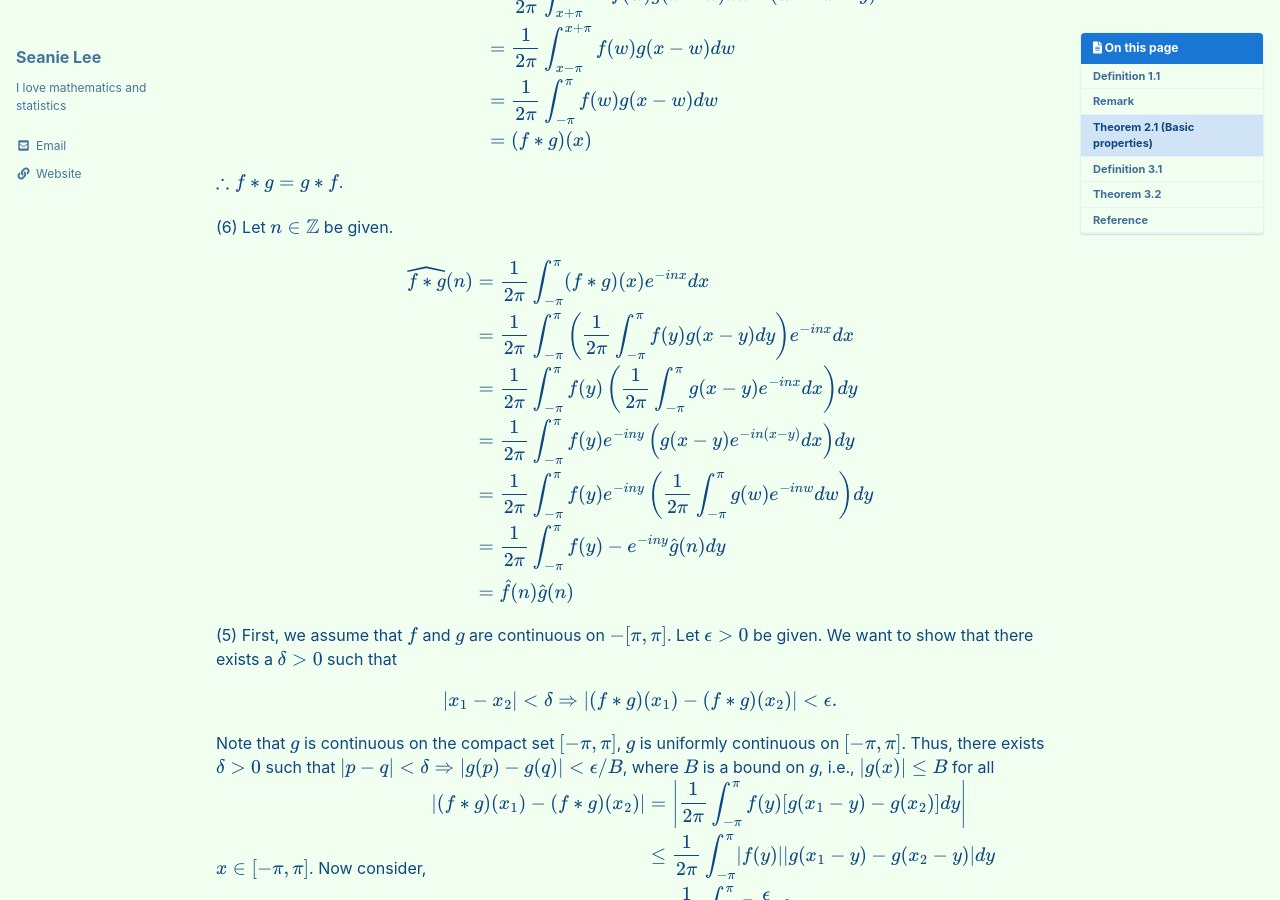
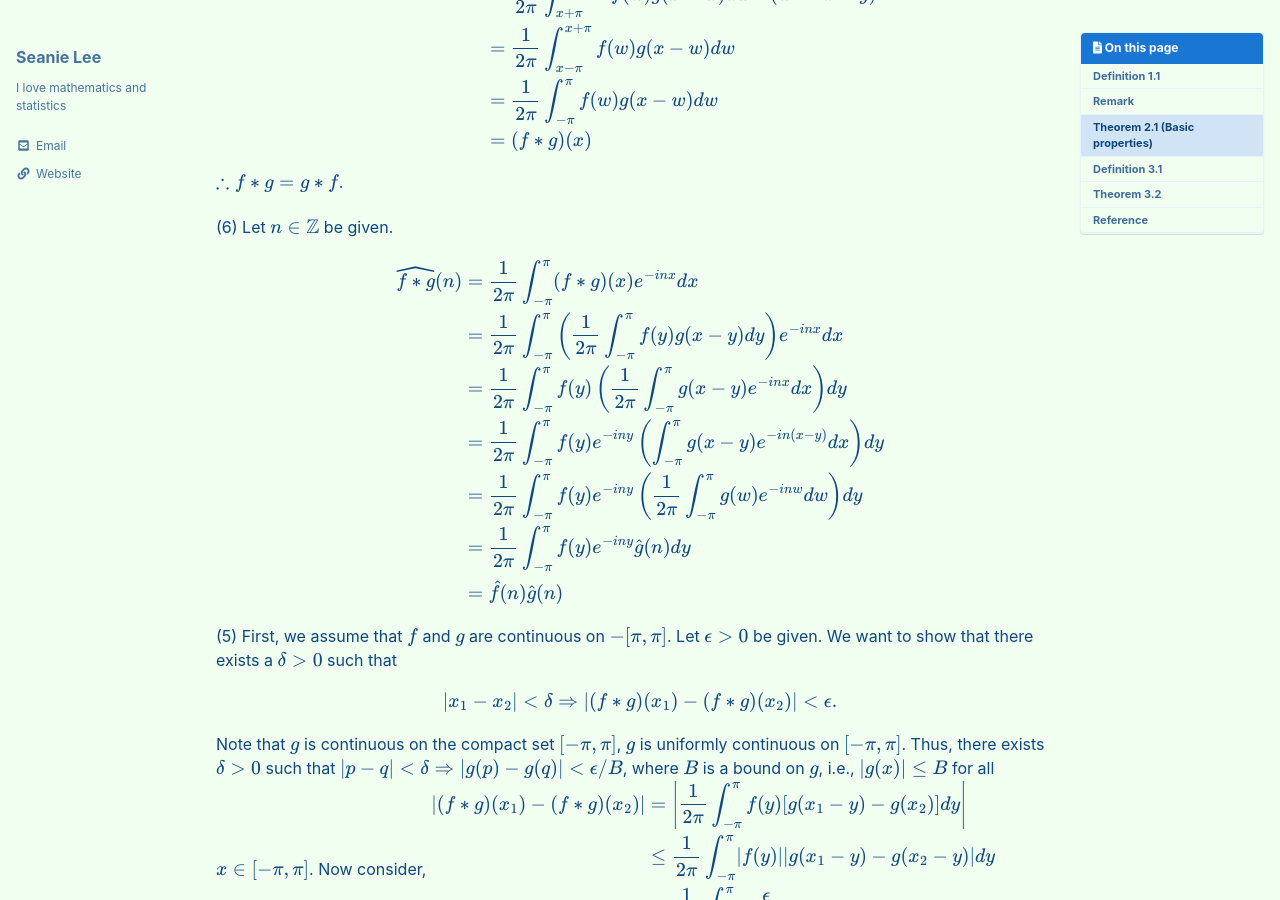
Before and after one commit to seanie12/blog, a Jekyll site: the page built from _posts/2023-02-06-convolution-good-kernels.md, in a window 1280 px wide and 900 px high, scrolled down 2695 px. Built offline with Jekyll 4.4.1, drawn with Linux system fonts in a browser that asks for light colours; cached includes are drawn as plain includes; formulas are drawn with MathJax 3.

Commit message:
Update 2023-02-06-convolution-good-kernels.md

```diff
--- a/_posts/2023-02-06-convolution-good-kernels.md
+++ b/_posts/2023-02-06-convolution-good-kernels.md
@@ -150,9 +150,9 @@ $$
 \widehat{f*g}(n) & = \frac{1}{2\pi}\int_{-\pi}^\pi (f*g)(x) e^{-inx}dx \\
 &= \frac{1}{2\pi}\int_{-\pi}^\pi \left(\frac{1}{2\pi}\int_{-\pi}^\pi  f(y) g(x-y)dy \right)e^{-inx}dx \\
 &= \frac{1}{2\pi}\int_{-\pi}^\pi f(y)\left(\frac{1}{2\pi}\int_{-\pi}^\pi g(x-y)e^{-inx}dx \right) dy \\
-&= \frac{1}{2\pi}\int_{-\pi}^\pi f(y) e^{-iny} \left(g(x-y)e^{-in(x-y)} dx \right)dy \\
+&= \frac{1}{2\pi}\int_{-\pi}^\pi f(y) e^{-iny} \left(\int_{-\pi}^\pi g(x-y)e^{-in(x-y)} dx \right)dy \\
 &= \frac{1}{2\pi}\int_{-\pi}^\pi f(y) e^{-iny}\left(\frac{1}{2\pi}\int_{-\pi}^\pi g(w) e^{-inw}dw \right)dy \\
-&=\frac{1}{2\pi}\int_{-\pi}^\pi f(y)- e^{-iny} \hat{g}(n) dy \\
+&=\frac{1}{2\pi}\int_{-\pi}^\pi f(y) e^{-iny} \hat{g}(n) dy \\
 &= \hat{f}(n) \hat{g}(n)
 \end{align*}
 $$
```
